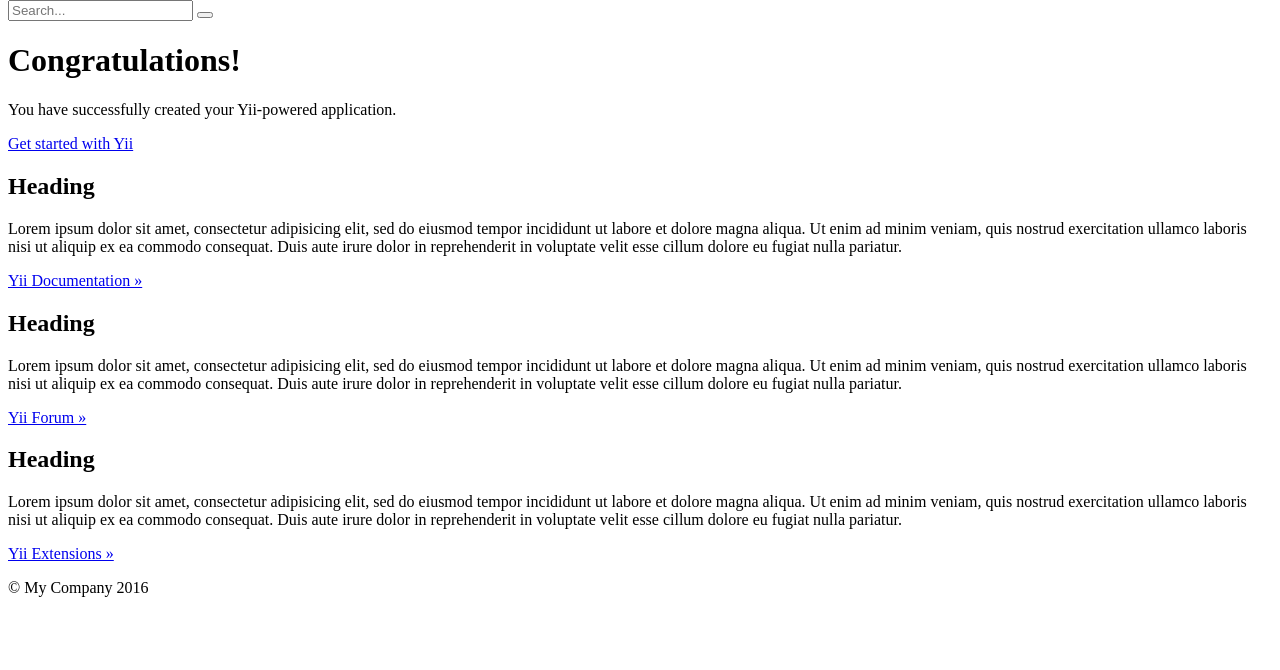
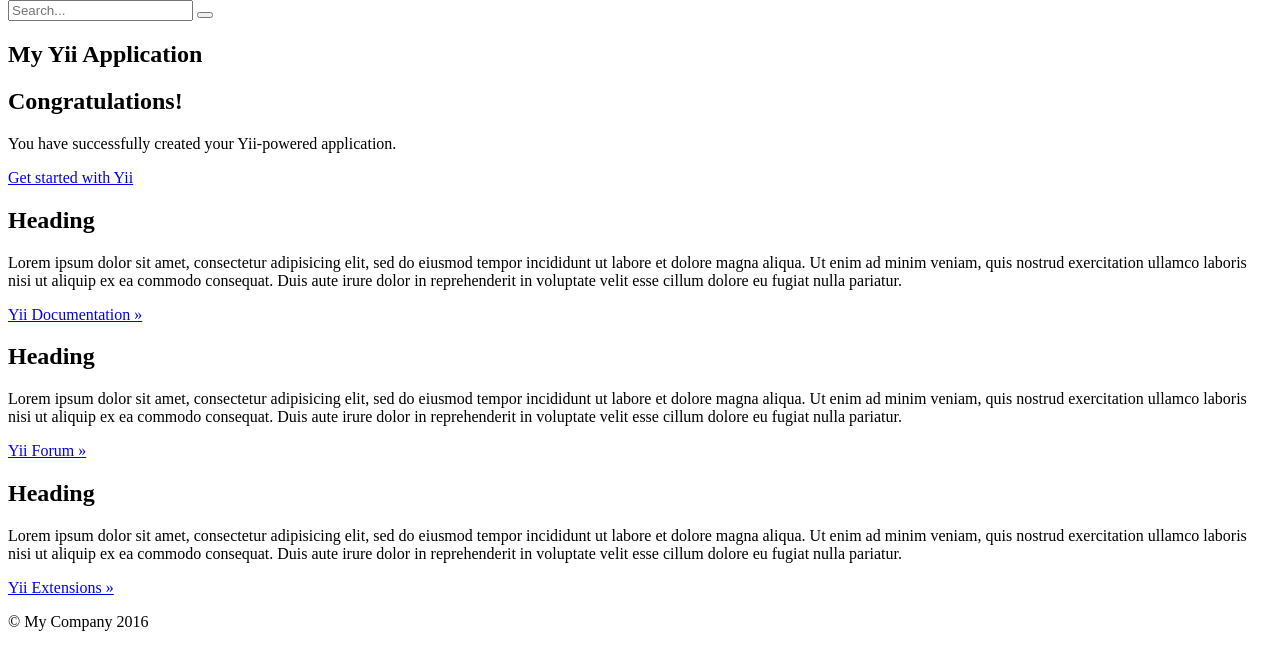
Before and after one commit to WeeManMSK/Witty-CMS, a Yii app: template backend/views/site/index.php in a window 1280 px wide. Shown: the part 44-714 px from the top of the page. Run offline with PHP 8.4 and a stand-in for Yii, Linux system fonts and the light colour scheme; the template is opened without the code that fills it, so the values that code supplies are empty; some libraries are stand-ins or nearby versions.

Commit message:
Witty_CMS-3 Add content part from AdminLTE template to backend

```diff
--- a/backend/views/layouts/main.php
+++ b/backend/views/layouts/main.php
@@ -69,19 +69,30 @@
             ]);?>
         </section>
     </aside>
-</div>
-
-<div class="wrap">
-
-    <div class="container">
-        <?= Breadcrumbs::widget([
-            'links' => isset($this->params['breadcrumbs']) ? $this->params['breadcrumbs'] : [],
-        ]) ?>
-        <?= Alert::widget() ?>
-        <?= $content ?>
+    <div class="content-wrapper">
+        <section class="content-header">
+            <h1>
+                <?= $this->title ?>
+                <small><?= isset($this->subtitle) ? $this->subtitle : "" ?></small>
+            </h1>
+            <?= Breadcrumbs::widget([
+                'links' => isset($this->params['breadcrumbs']) ? $this->params['breadcrumbs'] : [],
+                'encodeLabels' => false,
+                'homeLink' => [
+                    'label' => '<i class="fa fa-dashboard"></i>Главная',
+                    'url' => '/'
+                ],
+                'tag' => 'ol',
+                'options'=> [
+                    'class' => 'breadcrumb'
+                ]
+            ]) ?>
+        </section>
+        <section class="content">
+            <?= $content ?>
+        </section>
     </div>
 </div>
-
 <footer class="footer">
     <div class="container">
         <p class="pull-left">&copy; My Company <?= date('Y') ?></p>
```
